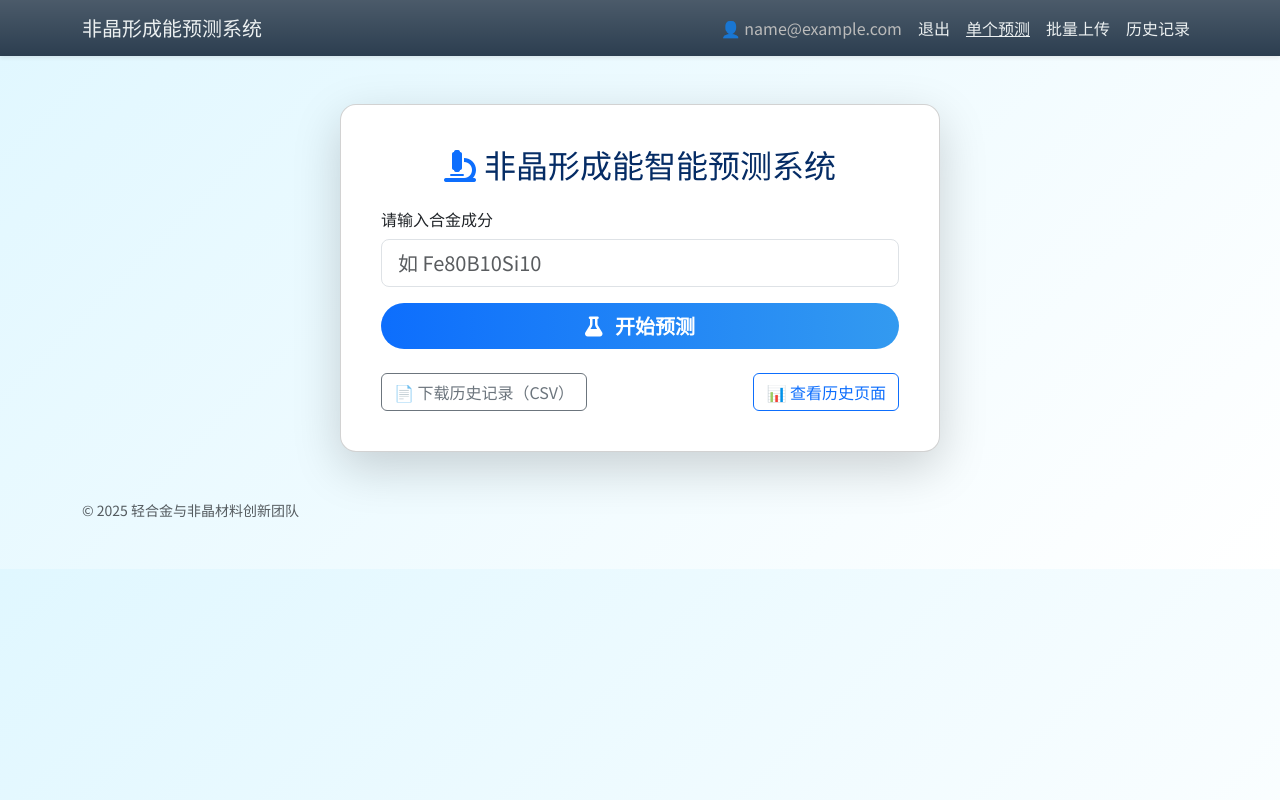
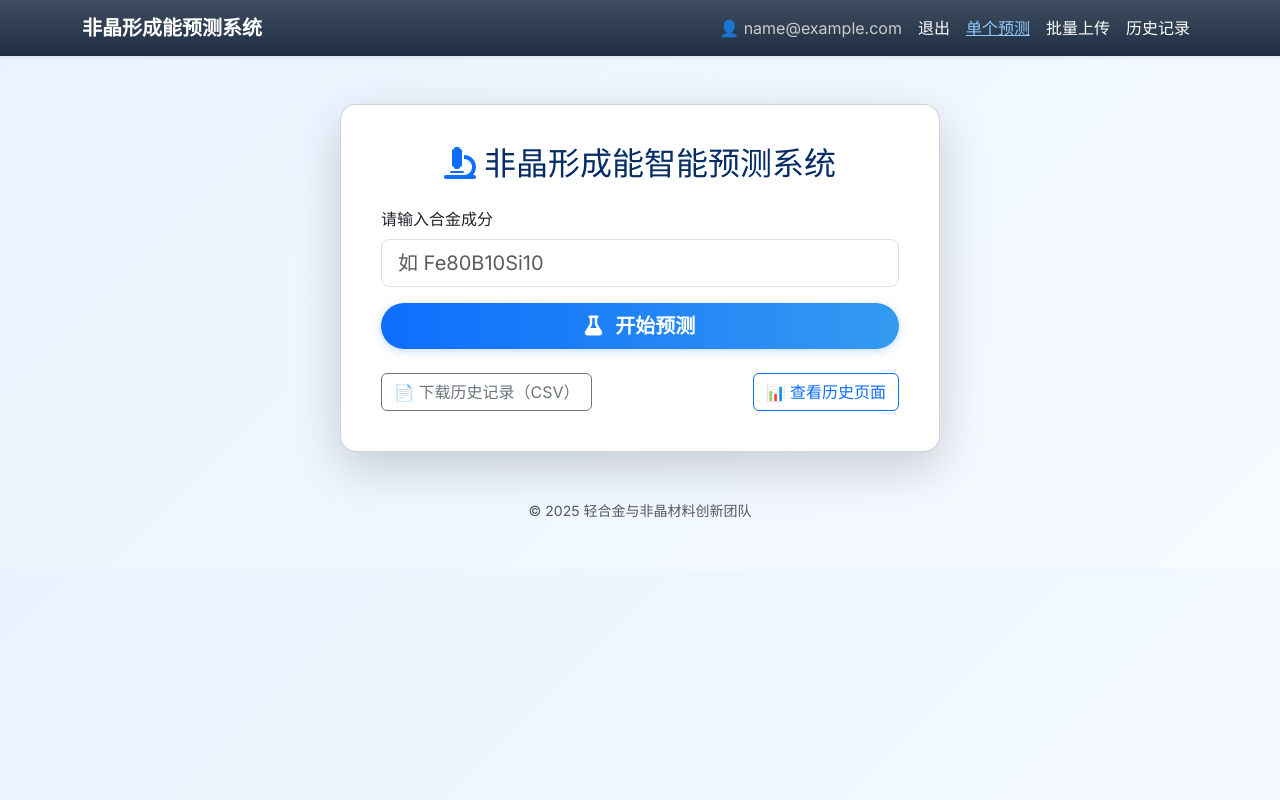
Before and after one commit to xieye777/dmax-predictor, a Flask app: page / in a window 1280 px wide. Run offline with Flask 3, Linux system fonts and the light colour scheme; the visitor is signed in with stand-in values (Sample User, id 1); data comes from the database, SQL or seed files in the repository; parts of the project's set-up code (start-up, migrations or seed data) failed here and were passed over.

Commit message:
Add files via upload

```diff
--- a/static/style.css
+++ b/static/style.css
@@ -1,10 +1,12 @@
-@import url('https://fonts.googleapis.com/css2?family=Noto+Sans+SC&display=swap');
+
+@import url('https://fonts.googleapis.com/css2?family=Inter:wght@400;600&display=swap');
 
 body {
-  font-family: 'Noto Sans SC', sans-serif;
-  background: linear-gradient(135deg, #e0f7ff, #ffffff);
+  font-family: 'Inter', sans-serif;
+  background: linear-gradient(135deg, #e9f3ff, #f7faff);
   margin: 0;
   padding: 0;
+  color: #333;
 }
 
 .app-card {
@@ -12,6 +14,7 @@ body {
   padding: 2.5rem;
   background-color: #ffffff;
   max-width: 600px;
+  box-shadow: 0 10px 25px rgba(0, 0, 0, 0.06);
 }
 
 .btn-predict {
@@ -20,54 +23,56 @@ body {
   font-weight: bold;
   border-radius: 2rem;
   border: none;
-  transition: box-shadow 0.3s ease-in-out;
+  transition: all 0.3s ease;
+  box-shadow: 0 2px 8px rgba(13, 110, 253, 0.25);
 }
 
 .btn-predict:hover {
-  box-shadow: 0 0 15px rgba(13, 110, 253, 0.4);
+  transform: translateY(-1px);
+  box-shadow: 0 4px 12px rgba(13, 110, 253, 0.4);
 }
 
 .bg-gradient {
-  background: linear-gradient(to right, #0d6efd, #6ea8fe);
+  background: linear-gradient(to right, #1e3c72, #2a5298);
 }
 
 .navbar {
-  background-color: #2c3e50; /* 深色系背景 */
+  background-color: #1f2e44;
 }
 
 .navbar .nav-link {
-  color: #ecf0f1 !important; /* 轻灰色文字 */
+  color: #ffffff !important;
   font-weight: 500;
 }
 
 .navbar .nav-link.active {
+  color: #91caff !important;
   text-decoration: underline;
-  color: #3498db;
 }
 
 .navbar-brand {
-  color: #ecf0f1 !important; /* 轻灰色文字 */
+  color: #ffffff !important;
+  font-weight: 600;
+  font-size: 1.25rem;
 }
 
 .navbar .nav-link:hover {
-  color: #3498db;
+  color: #7bbdff !important;
 }
-/* 用户状态：禁用邮箱显示 */
+
+input:focus, textarea:focus, select:focus {
+  border-color: #0d6efd;
+  box-shadow: 0 0 0 0.15rem rgba(13, 110, 253, 0.25);
+}
+
 .nav-link.disabled {
-  color: #bbb !important;
+  color: #ccc !important;
   pointer-events: none;
 }
 
-/* 登录注册卡片样式 */
-.card-auth {
-  border-radius: 1rem;
-  padding: 2rem;
-  background-color: #fff;
-  box-shadow: 0 0 10px rgba(0,0,0,0.05);
+footer {
+  margin-top: 3rem;
+  text-align: center;
+  color: #999;
+  font-size: 0.85rem;
 }
-
-/* 输入框聚焦效果 */
-input:focus {
-  border-color: #0d6efd;
-  box-shadow: 0 0 0 0.15rem rgba(13, 110, 253, 0.25);
-}
```
